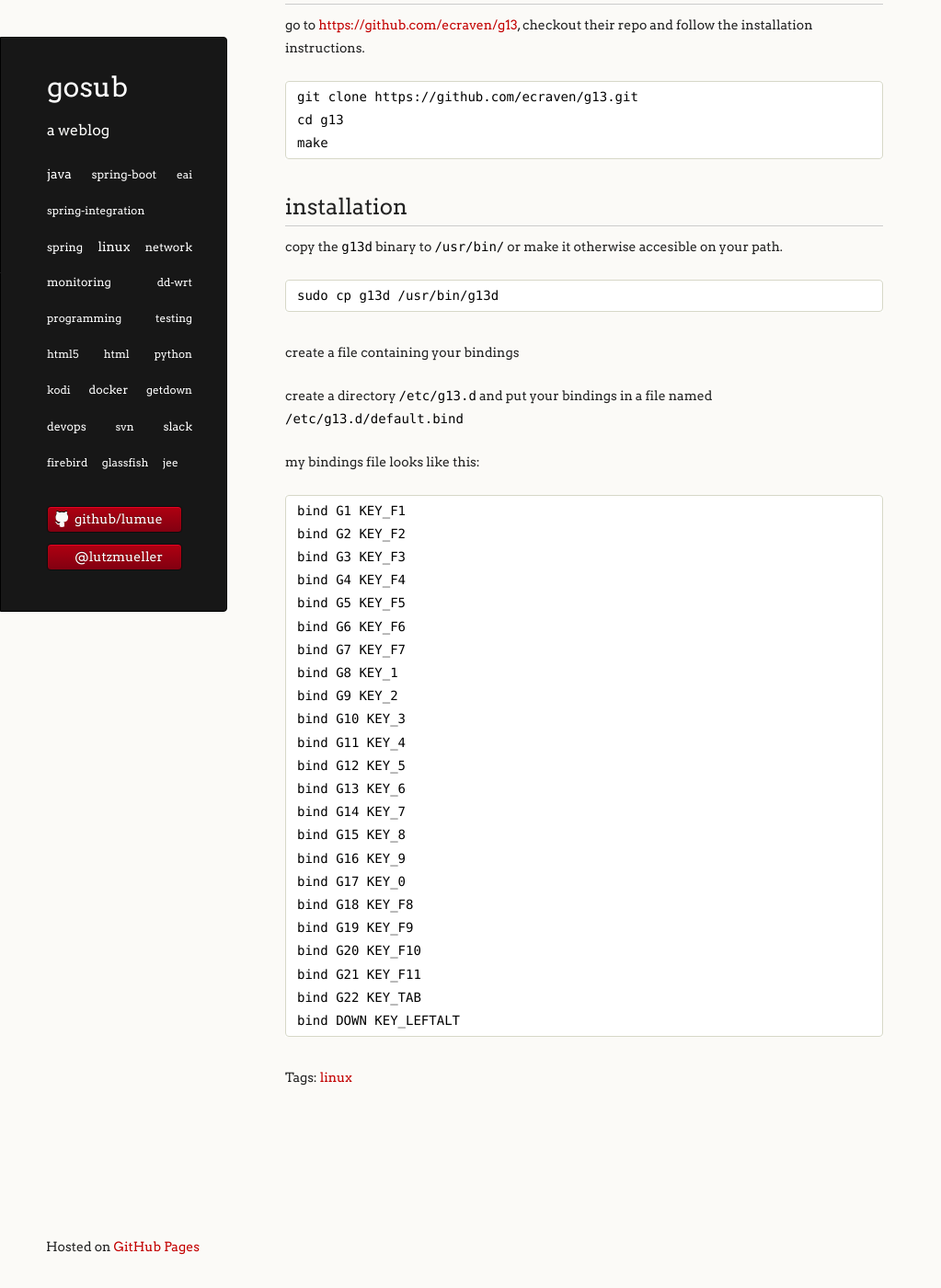
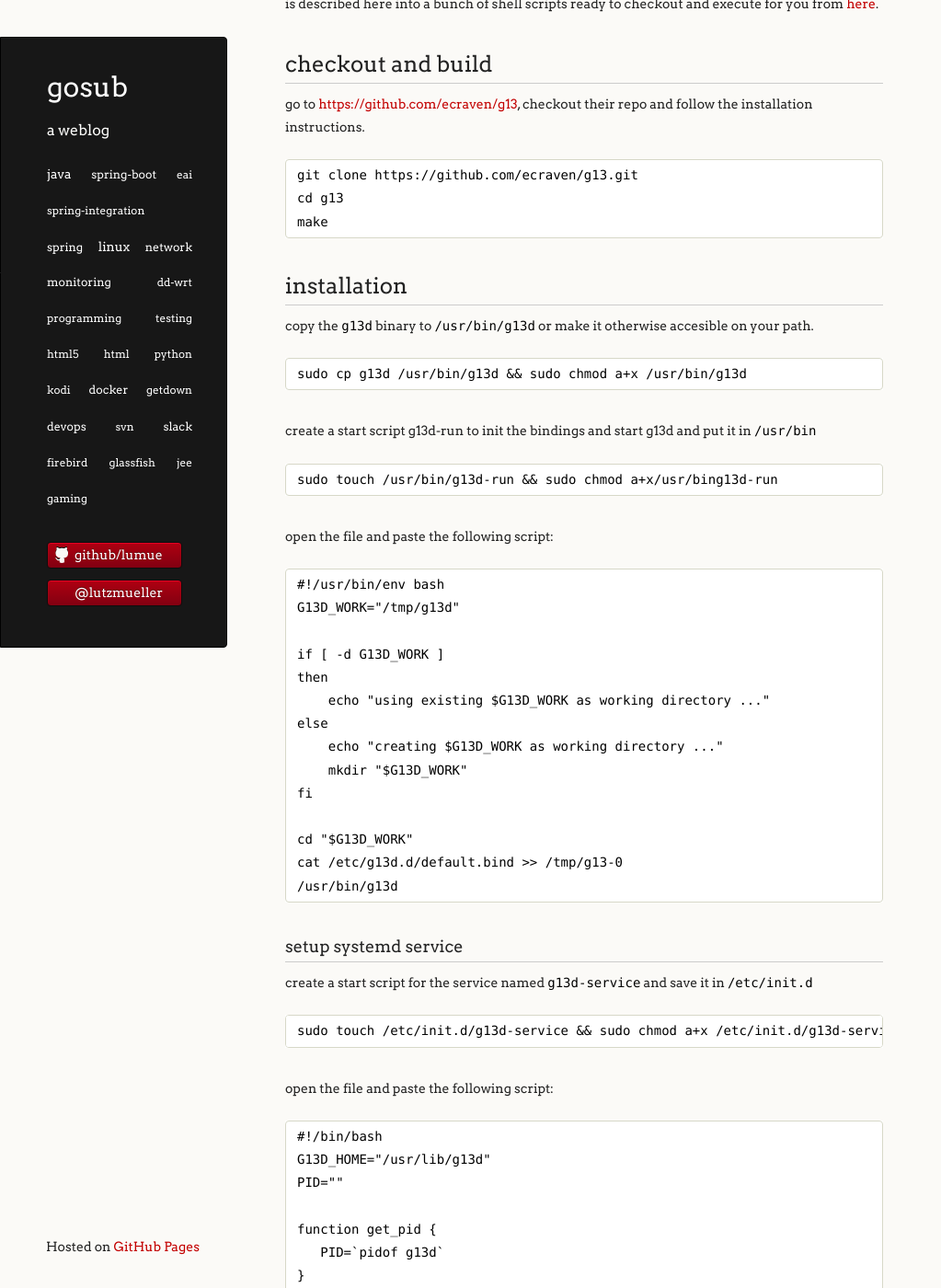
Before and after one commit to lumue/lumue.github.io, a Jekyll site: the page built from _posts/2015-11-03-using-logitech-g13-on-debian-sid.md, in a window 1280 px wide and 1400 px high, scrolled down 198 px. Shown: the whole window at 92% size, without its empty margins (0-1023 px from the left). Built offline with Jekyll 4.4.1, drawn with Linux system fonts in a browser that asks for light colours; comment, search, counter and statistics services are not loaded; some of the changed text lies outside the part shown.

Commit message:
finished g13d post

```diff
--- a/_posts/2015-11-03-using-logitech-g13-on-debian-sid.md
+++ b/_posts/2015-11-03-using-logitech-g13-on-debian-sid.md
@@ -3,9 +3,13 @@
 title :  Using a Logitech G13 gaming keypad on debian sid
 tags:
  - linux
+ - gaming
 ---
 
 # Using a Logitech G13 gaming keypad on debian sid
+
+This is a short HOWTO on setting up g13d as a systemd controlled service on debian linux.
+If you just want to use your g13 and dont care about how it is done, fair enough: I compiled what is described here into a bunch of shell scripts ready to checkout and execute for you from [here](https://github.com/lumue/g13d-service).
 
 ## checkout and build
 
@@ -17,13 +21,135 @@
 
 ## installation
 
-copy the ``g13d`` binary to ``/usr/bin/`` or make it otherwise accesible on your path.
 
-    sudo cp g13d /usr/bin/g13d
+copy the ``g13d`` binary to ``/usr/bin/g13d`` or make it otherwise accesible on your path.
 
-create a file containing your bindings
+    sudo cp g13d /usr/bin/g13d && sudo chmod a+x /usr/bin/g13d
 
-create a directory ``/etc/g13.d`` and put your bindings in a file named ``/etc/g13.d/default.bind``
+create a start script g13d-run to init the bindings and start g13d and put it in ``/usr/bin``
+
+    sudo touch /usr/bin/g13d-run && sudo chmod a+x/usr/bing13d-run
+
+open the file and paste the following script:
+
+    #!/usr/bin/env bash
+    G13D_WORK="/tmp/g13d"
+
+    if [ -d G13D_WORK ]
+    then
+        echo "using existing $G13D_WORK as working directory ..."
+    else
+        echo "creating $G13D_WORK as working directory ..."
+        mkdir "$G13D_WORK"
+    fi
+
+    cd "$G13D_WORK"
+    cat /etc/g13d.d/default.bind >> /tmp/g13-0
+    /usr/bin/g13d
+
+### setup systemd service
+
+create a start script for the service named ``g13d-service`` and save it in ``/etc/init.d``
+
+    sudo touch /etc/init.d/g13d-service && sudo chmod a+x /etc/init.d/g13d-service
+
+open the file and paste the following script:
+
+    #!/bin/bash
+    G13D_HOME="/usr/lib/g13d"
+    PID=""
+
+    function get_pid {
+       PID=`pidof g13d`
+    }
+
+    function stop {
+       get_pid
+       if [ -z $PID ]; then
+          echo "server is not running."
+          exit 1
+       else
+          echo -n "Stopping server.."
+          kill -9 $PID
+          sleep 1
+          echo ".. Done."
+       fi
+    }
+
+
+    function start {
+       get_pid
+       if [ -z $PID ]; then
+          echo  "Starting server.."
+            (/usr/bin/g13d-run &> /dev/null  &) &
+          get_pid
+          echo "Done. PID=$PID"
+       else
+          echo "server is already running, PID=$PID"
+       fi
+    }
+
+    function restart {
+       echo  "Restarting server.."
+       get_pid
+       if [ -z $PID ]; then
+          start
+       else
+          stop
+          sleep 5
+          start
+       fi
+    }
+
+
+    function status {
+       get_pid
+       if [ -z  $PID ]; then
+          echo "Server is not running."
+          exit 1
+       else
+          echo "Server is running, PID=$PID"
+       fi
+    }
+
+    case "$1" in
+       start)
+          start
+       ;;
+       stop)
+          stop
+       ;;
+       restart)
+          restart
+       ;;
+       status)
+          status
+       ;;
+       *)
+          echo "Usage: $0 {start|stop|restart|status}"
+    esac
+
+create a systemd .service script for the service named ``g13d-service.service`` and save it in ``/lib/systemd/g13d-service.service``
+
+    sudo touch /lib/systemd/g13d-service.service && sudo chmod a+x /lib/systemd/g13d-service.service
+
+open the file and paste the following script:
+
+    [Unit]
+    Description=Start g13d-service
+
+    [Service]
+    WorkingDirectory=/tmp/g13d
+    Type=forking
+    ExecStart=/bin/bash /etc/init.d/g13d-service start
+    KillMode=process
+
+    [Install]
+    WantedBy=multi-user.target
+
+### setup default bindings
+
+create a directory ``/etc/g13d.d`` and put your bindings in a file named ``/etc/g13d.d/default.bind``
 
 my bindings file looks like this:
 
@@ -50,3 +176,18 @@
     bind G21 KEY_F11
     bind G22 KEY_TAB
     bind DOWN KEY_LEFTALT
+
+Now execute
+
+    sudo systemctl daemon-reload
+    sudo systemctl enable g13d-service.service
+
+to install the service, and we are done!
+
+## Running
+
+Now you can control g13d like any other service on your box. just issue
+
+    sudo systemctl status g13d-service
+
+to start the service.
```
Also changed, not shown: 1 other file.
